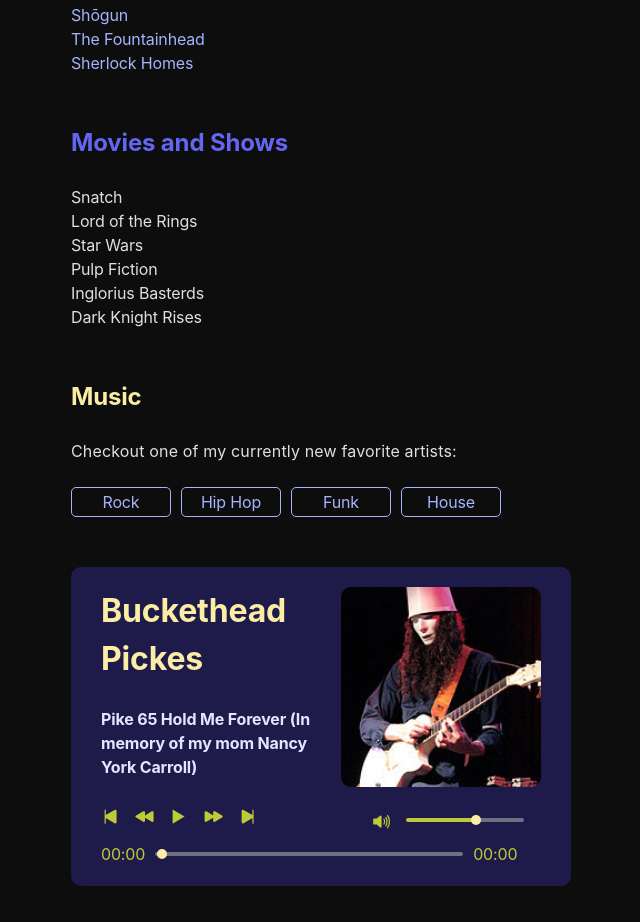
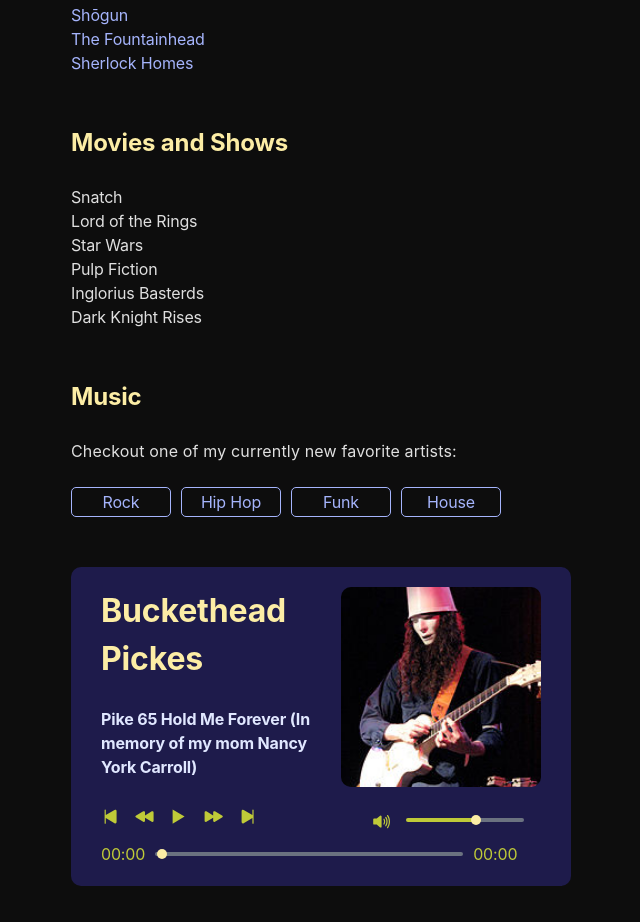
Before and after one commit to GeorgiNedyalkov/georginedyalkov.com, a React (Vite) app: page /about in a window 1280 px wide. Shown: the part 2186-3108 px from the top of the page, without its empty margins (201-841 px from the left). Built offline with nearby package versions, Linux system fonts and the light colour scheme.

Commit message:
refactor: add heading class to movies and shows heading

```diff
--- a/src/components/About/About.jsx
+++ b/src/components/About/About.jsx
@@ -92,7 +92,7 @@
         </div>
 
         <div className="about__section">
-          <h3>Movies and Shows</h3>
+          <h3 className="about__heading">Movies and Shows</h3>
           <ul>
             <li>Snatch</li>
             <li>Lord of the Rings</li>
```
